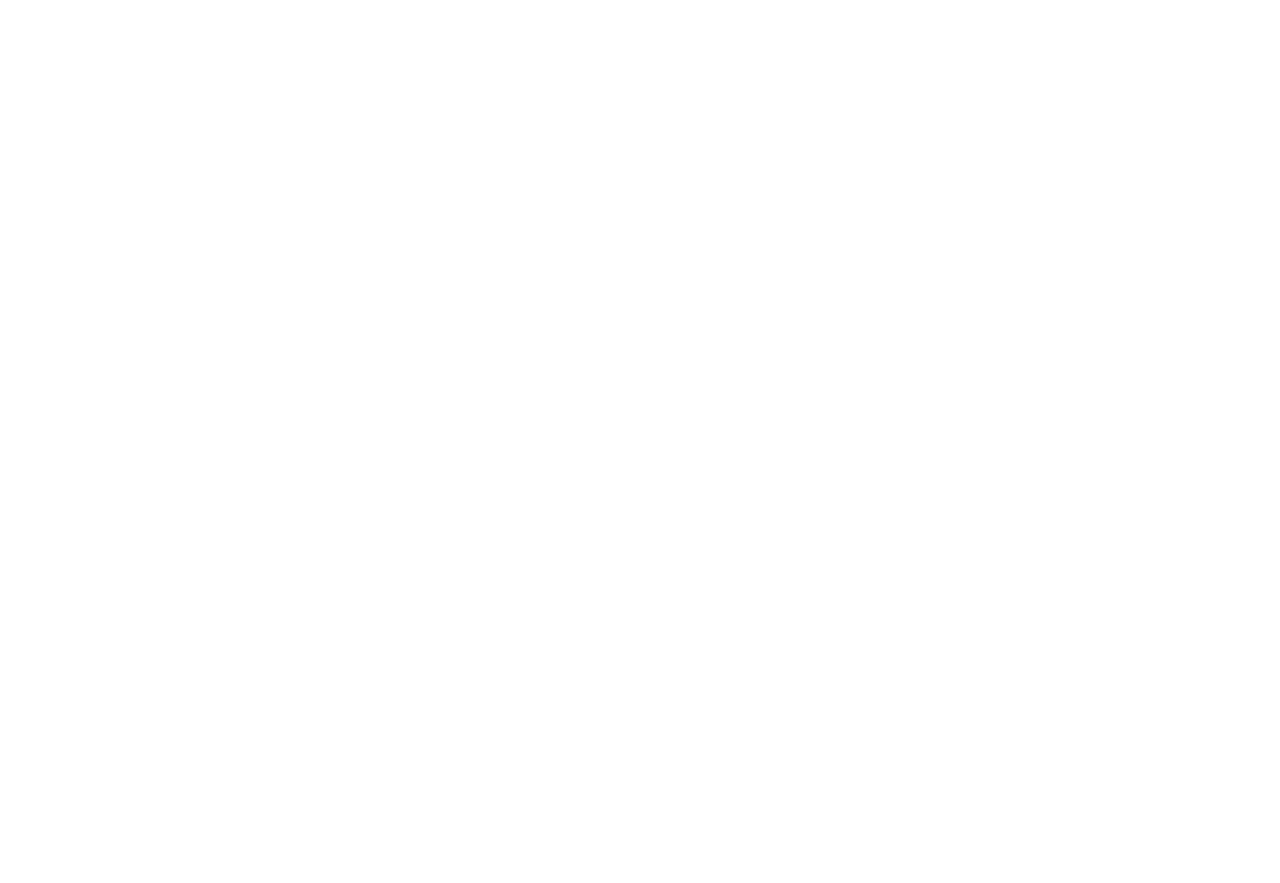
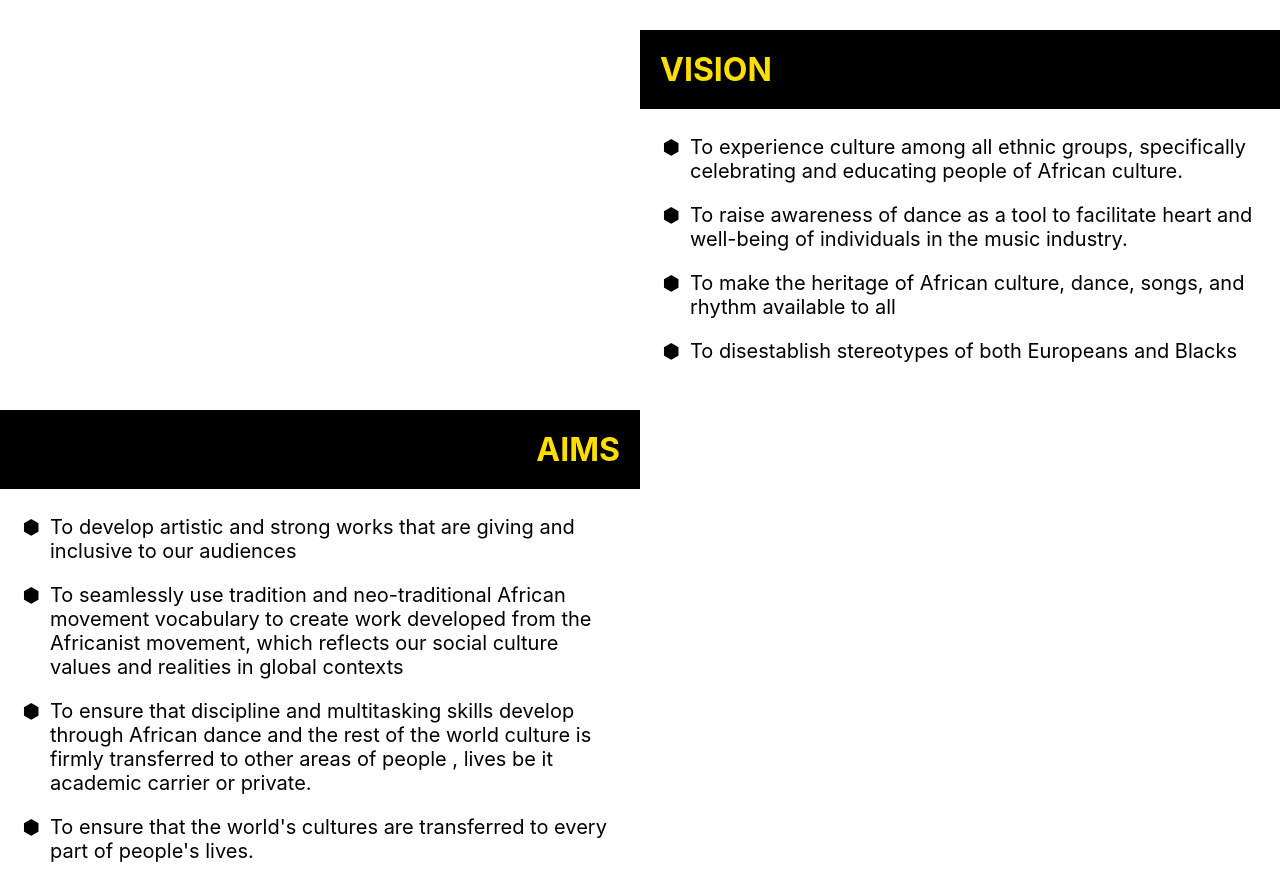
Before and after one commit to LeviApp/colorado-friends, a React (Create React App) app in the folder colorado-friends/: page /mission in a window 1280 px wide. Shown: the part 720-1603 px from the top of the page. Before the commit the page ends 800 px from the top, so only its background shows below. Built offline with nearby package versions, Linux system fonts and the light colour scheme.

Commit message:
sections VISION and AIMS complete

```diff
--- a/colorado-friends/src/SASS/mission.sass
+++ b/colorado-friends/src/SASS/mission.sass
@@ -2,18 +2,38 @@
     display: flex
     flex-direction: column
     width: 100%
-    h2
-        color: #FDDE01
-        background: black
-        width: 25%
-        padding: 20px
-        font-size: 2rem
-        text-align: right
-    ul
+    box-sizing: border-box;
+    section
         width: 50%
-        li
-            font-size: 1.25rem
-            margin: 20px 0;
-            padding-left: 10px
-        li::marker
-            content: "⬢"
+        h2
+            color: #FDDE01
+            background: black
+            padding: 20px
+            font-size: 2rem
+            text-align: right
+        ul
+            width: 90%
+            li
+                font-size: 1.25rem
+                margin: 20px 0;
+                padding-left: 10px
+            li::marker
+                content: "⬢"
+    section:nth-child(2)
+        margin-left: auto
+        h2
+            color: #FDDE01
+            background: black
+            padding: 20px
+            font-size: 2rem
+            text-align: left
+            margin-left: auto
+
+        ul
+            width: 90%
+            li
+                font-size: 1.25rem
+                margin: 20px 0;
+                padding-left: 10px
+            li::marker
+                content: "⬢"
--- a/colorado-friends/src/components/Mission.js
+++ b/colorado-friends/src/components/Mission.js
@@ -4,6 +4,7 @@ import '../SASS/mission.sass';
 function Mission(props) {
     return (
         <div className="mission">
+            <section>
             <h2>MISSION</h2>
             <ul>
                 <li>To bring and uplift missing talents of children  within the community</li>
@@ -12,7 +13,27 @@ function Mission(props) {
                 <li>To instill in children the ideas of a good God-fearing sportsman, honesty, loyalty and teamwork in order for them to become strong, healthy, well-adjusted members of the community</li>
                 <li>To bring African culture and voice to the forefront</li>
             </ul>
+            </section>
 
+            <section>
+            <h2>VISION</h2>
+            <ul>
+                <li>To experience culture among all ethnic groups, specifically celebrating and educating people of African culture.</li>
+                <li>To raise awareness of dance as a tool to facilitate heart and well-being of individuals in the music industry.</li>
+                <li>To make the heritage of African culture, dance, songs, and rhythm available to all</li>
+                <li>To disestablish stereotypes of both Europeans and Blacks</li>
+            </ul>
+            </section>
+
+            <section>
+            <h2>AIMS</h2>
+            <ul>
+                <li>To develop artistic and strong works that are giving and inclusive to our audiences</li>
+                <li>To seamlessly use tradition and neo-traditional African movement vocabulary to create work developed from the Africanist movement, which reflects our social culture values and realities in global contexts</li>
+                <li>To ensure that discipline and multitasking skills develop through African dance and the rest of the world culture is firmly transferred to other areas of people , lives be it academic carrier or private.</li>
+                <li>To ensure that the world's cultures are transferred to every part of people's lives.</li>
+            </ul>
+            </section>
         </div>
     );
   }
```
